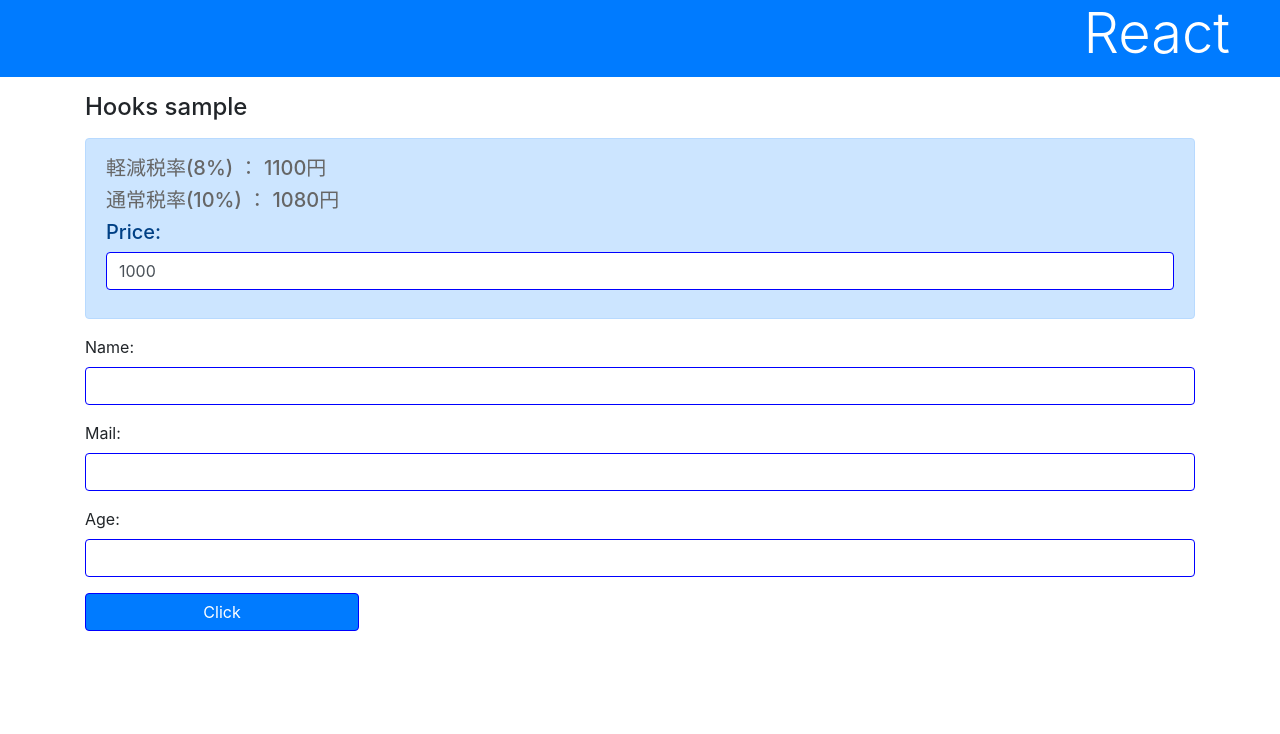
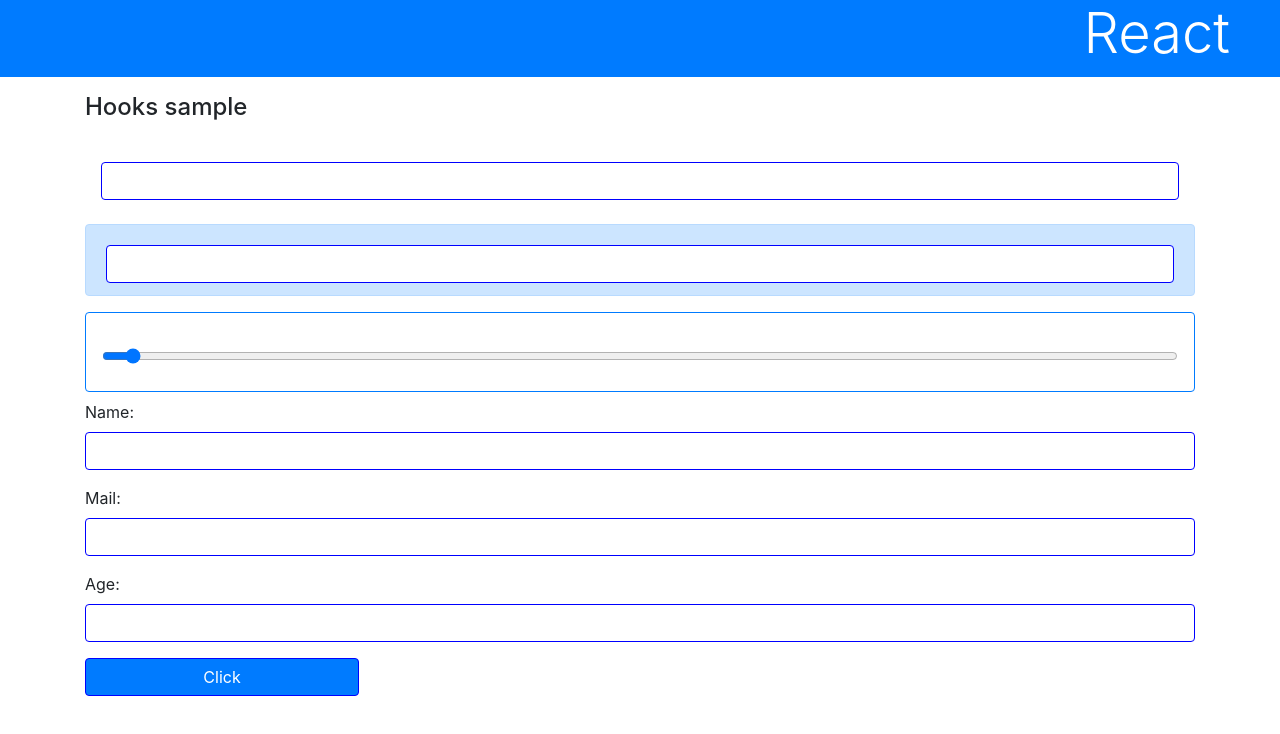
Before and after one commit to mashharuki/react_app, a React (Create React App) app: page / in a window 1280 px wide. Shown: the top 734 px of the page. Built offline with nearby package versions, Linux system fonts and the light colour scheme.

Commit message:
アルゴリズムをフックに渡すように修正しました。

```diff
--- a/src/App.js
+++ b/src/App.js
@@ -1,51 +1,84 @@
 import React, { useState, useEffect } from 'react';
 import './App.css';
 
-// 税率計算を行うフック
-const useTax = (t1, t2) => {
-  // ステート変数を設定する。
-  const [ price, setPrice ] = useState(1000);
-  const [ tx1 ] = useState(t1);
-  const [ tx2 ] = useState(t2);
+// 合計計算の関数
+const total = (a) => {
+  let re = 0;
+  // 合計する。
+  for ( let i = 0; i <= a; i++ ) {
+    re += i;
+  }
+  return re;
+}
 
-  // 更新する。
-  const tax = () => {
-    return Math.floor(price * (1.0 + tx1 / 100));
+// 消費税計算の関数
+const tax = (a) => {
+  return Math.floor(a * 1.1);
+}
+
+// 数値を計算しメッセージを返す独自フック関数
+function useCalc (num = 0, func = (a) => { return a }) {
+  // ステート変数を設定
+  const [ msg, setMsg ] = useState(null);
+
+  const setValue = (p) => {
+    let res = func(p);
+    // ステートに値をセット
+    setMsg(<p className="h5">※ {p} の結果は、{res}です。</p>);
+  }
+  return [msg, setValue];
+}
+
+// デフォルトの関数コンポーネント
+function PlainMessage (props) {
+  // ステート変数を用意する。(変数と関数なし)
+  const [ msg, setCalc ] = useCalc();
+  // 値が更新されたときの処理
+  const onChange = (e) => {
+    setCalc(e.target.value);
   }
 
-  const reduced = () => {
-    return Math.floor(price * (1.0 + tx2 / 100));
+  return <div className="p-3 h5">
+    <h5>
+      {msg}
+    </h5>
+    <input type="number" onChange={onChange} className="form-control"/>
+  </div>
+}
+
+// 合計計算用の関数コンポーネント
+function AlertMessage(props) {
+  // ステート変数を用意する。(変数:0, 関数:total関数)
+  const [ msg, setCalc ] = useCalc(0, total);
+
+  // 値が更新されたときの処理
+  const onChange = (e) => {
+    setCalc(e.target.value);
   }
 
-  return [ price, tax, reduced, setPrice ];
+  return <div className="alert alert-primary h5 text-primary">
+    <h5>
+      {msg}
+    </h5>
+    <input type="number" onChange={onChange} className="form-control" min="0" max="10000"/>
+  </div>
 }
 
-// アラートを表示する関数コンポーネント
-function AlertMessage(props) {
-  // ステート変数
-  const [ price, tax, reduced, setPrice ] = useTax(10, 8);
+// 消費税計算用の関数コンポーネント
+function CardMessage(props) {
+  // ステート変数を用意する。(変数:0, 関数:tax関数)
+  const [ msg, setCalc ] = useCalc(0, tax);
 
-  // 値が変わった時に呼び出す関数
-  const DoChange = (e)  => {
-    let p = e.target.value;
-    // ステートをセットする。
-    setPrice(p);
+  // 値が更新されたときの処理
+  const onChange = (e) => {
+    setCalc(e.target.value);
   }
 
-  // レンダリング
-  return <div className="alert alert-primary h5">
-      <p className="h5">
-        軽減税率(8%) ： {tax()}円
-      </p>
-      <p className="h5">
-        通常税率(10%) ： {reduced()}円
-      </p>
-      <div className="form-group">
-        <label className="form-group-label">
-          Price:
-        </label>
-        <input type="number" className="form-control" onChange={DoChange} value={price} />
-      </div>
+  return <div className="card p-3 h5 border-primary">
+    <h5>
+      {msg}
+    </h5>
+    <input type="range" onChange={onChange} className="form-control" min="0" step="100" max="10000"/>
   </div>
 }
 
@@ -93,7 +126,9 @@ function App() {
         <h4 className="my-3">
           Hooks sample
         </h4>
+        <PlainMessage />
         <AlertMessage />
+        <CardMessage />
         <form onSubmit={doSubmit}>
           <div className="form-group">
             <label>Name:</label>
```
